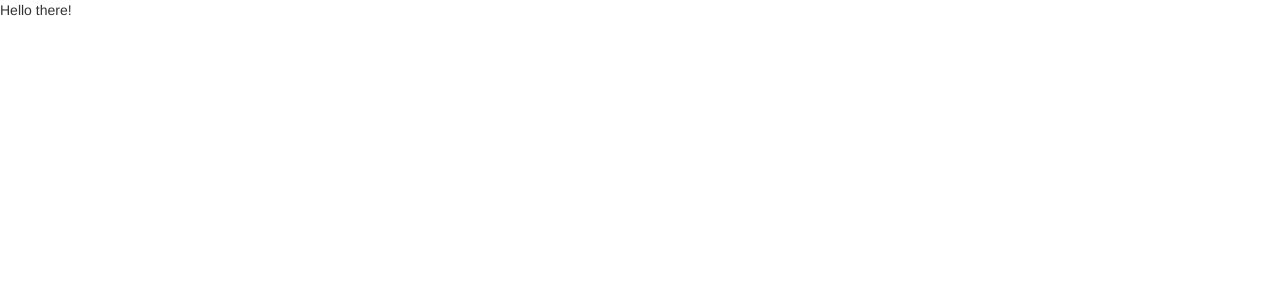
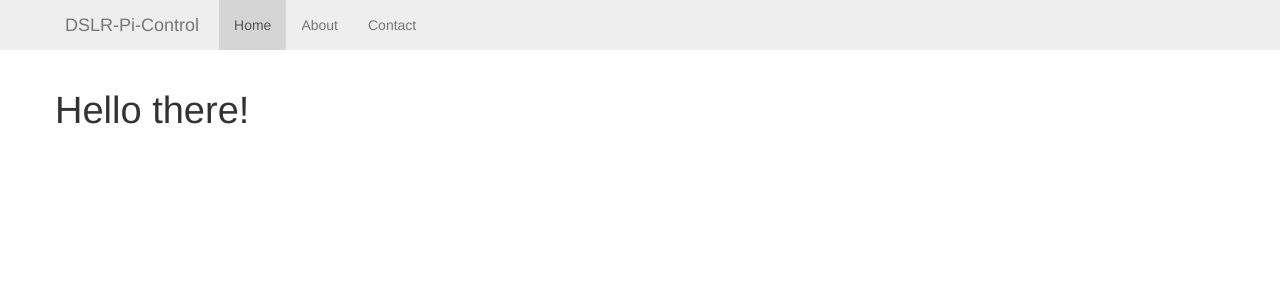
Before and after one commit to daniel-j-h/dslr-pi-control, a Flask app: page / in a window 1280 px wide. Before the commit the part shown is almost empty. Shown: the top 300 px of the page. Run offline with Flask 2, Linux system fonts and the light colour scheme.

Commit message:
base layout

```diff
--- a/dslrpicontrol/templates/baselayout.html
+++ b/dslrpicontrol/templates/baselayout.html
@@ -14,9 +14,31 @@
 		{% endblock head %}
 	</head>
 	<body>
-		{% block body %}
-		{{ msg }}
-		{% endblock body %}
+
+
+		<div class="navbar navbar-static-top">
+			<div class="container">
+				<a class="navbar-toggle" data-toggle="collapse" data-target=".nav-collapse">
+					<span class="icon-bar"></span>
+					<span class="icon-bar"></span>
+					<span class="icon-bar"></span>
+				</a>
+				<a class="navbar-brand" href="#">DSLR-Pi-Control</a>
+				<div class="nav-collapse collapse">
+					<ul class="nav navbar-nav">
+						<li class="active"><a href="#">Home</a></li>
+						<li><a href="#about">About</a></li>
+						<li><a href="#contact">Contact</a></li>
+					</ul>
+				</div>
+			</div>
+		</div>
+
+		<div class="container">
+			{% block body %}
+			<h1>{{ msg }}</h1>
+			{% endblock body %}
+		</div>
 
 		{% block scripts %}
 		<script src="{{ url_for('static', filename='js/jquery-2.0.1.min.js') }}"></script>
--- a/utils/reset.py
+++ b/utils/reset.py
@@ -6,4 +6,4 @@ ret = os.popen('lsusb').read()
 for line in ret.split('\n') :
   if 'Nikon' not in line : continue
 
-  os.system("./usbreset /dev/bus/usb/%s/%s" % (line[4:7], line[15:18]))
+  os.system("usbreset /dev/bus/usb/%s/%s" % (line[4:7], line[15:18]))
```
